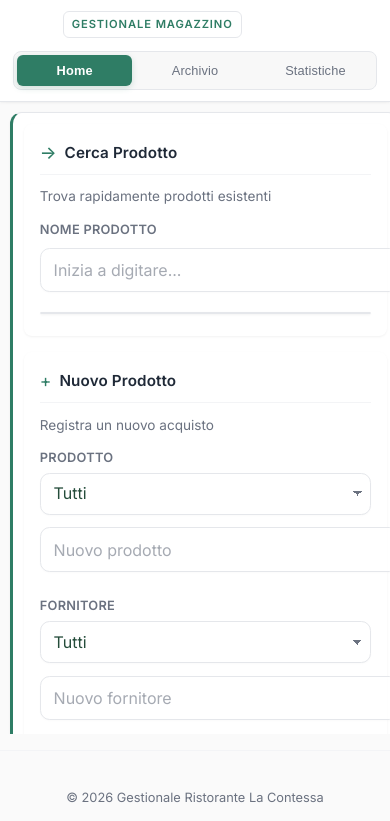
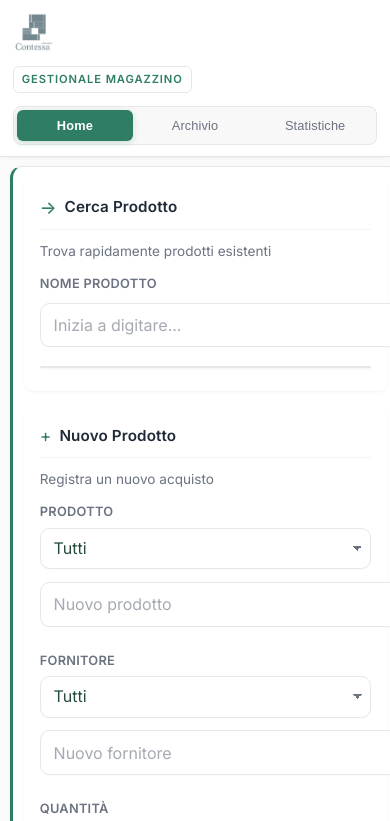
Before and after one commit to Matteo-00/GestionaleContessa, a plain HTML site: page index.html in a window 390 px wide. Shown: the top 821 px of the page. Drawn offline with nearby package versions, Linux system fonts and the light colour scheme.

Commit message:
Fix mobile: Logo visibile in header, scroll abilitato

```diff
--- a/css/mobile-responsive.css
+++ b/css/mobile-responsive.css
@@ -44,50 +44,60 @@
     display: none;
   }
 
-  /* Topbar ottimizzata mobile */
+  /* Topbar ottimizzata mobile con logo */
   .topbar {
     padding: 0.8rem 1rem;
-    flex-direction: column;
+    flex-direction: row;
     gap: 0.8rem;
-    position: relative;
+    align-items: center;
+    flex-wrap: wrap;
   }
 
+  /* Logo mobile nell'header */
   .topbar::before {
     content: '';
-    width: 36px;
-    height: 36px;
-    background: url('../assets/Screenshot 2026-01-04 223215.png') center/contain no-repeat;
-    position: absolute;
-    left: 1rem;
-    top: 50%;
-    transform: translateY(-50%);
+    width: 42px;
+    height: 42px;
+    background: url('../assets/logo.png') center/contain no-repeat;
+    flex-shrink: 0;
+    border-radius: 6px;
   }
 
   .gestionale-deco {
-    font-size: 0.75rem;
-    padding: 0.3rem 0.6rem;
-    margin-left: 50px;
+    font-size: 0.8rem;
+    padding: 0.35rem 0.7rem;
+    margin: 0;
+    flex-shrink: 0;
   }
 
   /* Navigazione mobile ottimizzata */
   nav {
     width: 100%;
+    flex-basis: 100%;
   }
 
   .nav-tabs {
     width: 100%;
     justify-content: space-between;
     padding: 3px;
+    gap: 4px;
   }
 
   nav button {
     font-size: 0.85rem;
-    padding: 0.6rem 0.5rem;
+    padding: 0.7rem 0.5rem;
     flex: 1;
     min-width: auto;
   }
 
-  /* Layout colonne singole */
+  /* Layout colonne singole con scroll abilitato */
+  main {
+    overflow-y: auto;
+    -webkit-overflow-scrolling: touch;
+    height: auto;
+    min-height: 100vh;
+  }
+
   .new-main-flex, .card-flex {
     flex-direction: column;
     gap: 1rem;
@@ -332,3 +342,27 @@
     padding: 0.6rem;
   }
 }
+
+/* Fix scroll mobile - assicura che il body possa scrollare */
+@media(max-width:768px){
+  html, body {
+    overflow-x: hidden;
+    overflow-y: auto;
+    height: auto;
+    min-height: 100vh;
+  }
+
+  body {
+    position: relative;
+  }
+
+  .page {
+    overflow: visible;
+    min-height: auto;
+  }
+
+  /* Assicura che i contenuti non escano dallo schermo */
+  .card {
+    overflow: visible;
+  }
+}
```
